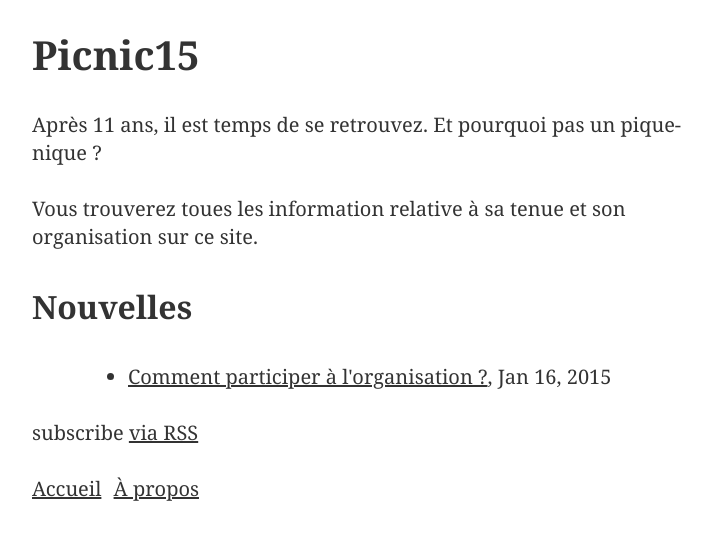
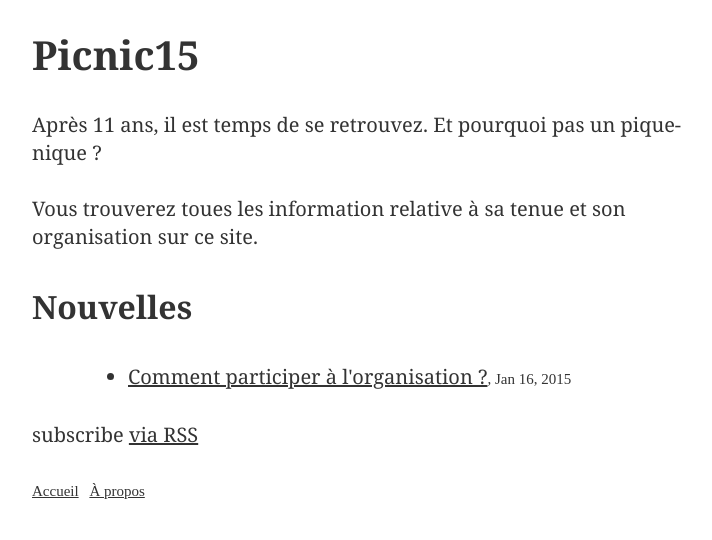
Before and after one commit to comem29/picnic15, a Jekyll site: the page built from index.html, in a window 1280 px wide. Shown: the top 540 px of the page, without its empty margins (261-973 px from the left). Built offline with Jekyll 4.4.1, drawn with Linux system fonts in a browser that asks for light colours.

Commit message:
style for small fonts

```diff
--- a/_includes/footer.html
+++ b/_includes/footer.html
@@ -1,7 +1,7 @@
 <footer class="container">
 
   <nav>
-    <ul class="list-inline">
+    <ul class="list-inline small">
       <li>
         <a href="{{ site.baseurl }}/">Accueil</a>
       </li>
--- a/_sass/picnic.scss
+++ b/_sass/picnic.scss
@@ -22,6 +22,7 @@
 \*------------------------------------*/
 @import "base.page";
 @import "../bower_components/inuit-page/base.page";
+@import "base.text";
 @import "base.headings";
 @import "../bower_components/inuit-headings/base.headings";
 @import "../bower_components/inuit-lists/base.lists";
--- a/css/picnic.css
+++ b/css/picnic.css
@@ -456,6 +456,13 @@ html {
   -webkit-font-smoothing: antialiased;
   /* [5] */ }
 
+small,
+.small {
+  font-family: "freight-micro-pro";
+  font-size: 15px;
+  font-size: 0.75rem;
+  line-height: 1.8666666667; }
+
 h1,
 .alpha,
 h2,
--- a/index.html
+++ b/index.html
@@ -14,7 +14,7 @@ layout: default
   <ul>
     {% for post in site.posts %}
       <li>
-          <a href="{{ post.url | prepend: site.baseurl }}">{{ post.title }}</a>, {{ post.date | date: "%b %-d, %Y" }}
+          <a href="{{ post.url | prepend: site.baseurl }}">{{ post.title }}</a><small>, {{ post.date | date: "%b %-d, %Y" }}</small>
       </li>
     {% endfor %}
   </ul>
```
Also changed, not shown: _sass/_base.text.scss (added, +9 -0 lines), 1 other file.
